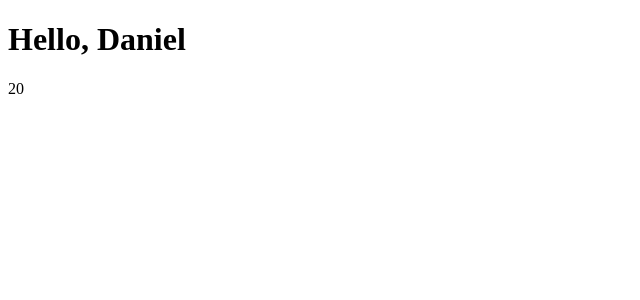
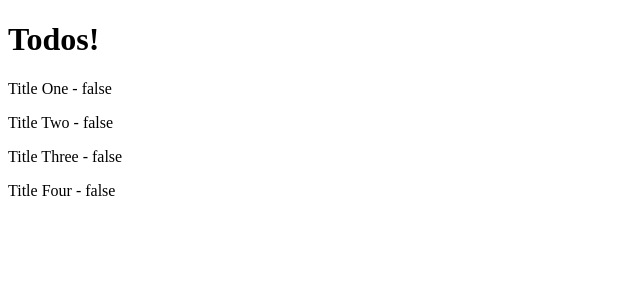
Before and after one commit to GabrielvonPlaten/Angular-Tutorial, an Angular app: page / in a window 1280 px wide. Shown: the top 300 px of the page, without its empty margins (0-640 px from the left). Built offline with nearby package versions, Linux system fonts and the light colour scheme.

Commit message:
Create Todo & Todo-Item components

```diff
--- a/src/app/app.component.html
+++ b/src/app/app.component.html
@@ -1,5 +1,3 @@
 <div>
-  <div>{{ changeName('Daniel') }}</div>
-  <h1>Hello, {{ name }}</h1>
-  <p>{{ calc(2, 10) }}</p>
+  <app-todos></app-todos>
 </div>
--- a/src/app/app.module.ts
+++ b/src/app/app.module.ts
@@ -3,10 +3,14 @@ import { NgModule } from '@angular/core';
 
 import { AppRoutingModule } from './app-routing.module';
 import { AppComponent } from './app.component';
+import { TodosComponent } from './components/todos/todos.component';
+import { TodoItemComponent } from './components/todo-item/todo-item.component';
 
 @NgModule({
   declarations: [
-    AppComponent
+    AppComponent,
+    TodosComponent,
+    TodoItemComponent
   ],
   imports: [
     BrowserModule,
--- /dev/null
+++ b/src/app/components/todo-item/todo-item.component.html
@@ -0,0 +1 @@
+<p>{{ todo.title }} - {{ todo.completed }}</p>
--- /dev/null
+++ b/src/app/components/todo-item/todo-item.component.ts
@@ -0,0 +1,17 @@
+import { Component, OnInit, Input } from '@angular/core';
+import { Todo } from 'src/app/models/Todo';
+
+@Component({
+  selector: 'app-todo-item',
+  templateUrl: './todo-item.component.html',
+  styleUrls: ['./todo-item.component.sass']
+})
+export class TodoItemComponent implements OnInit {
+  @Input() todo: Todo;
+
+  constructor() {}
+
+  ngOnInit() {
+    console.log(Input);
+  }
+}
--- /dev/null
+++ b/src/app/components/todos/todos.component.html
@@ -0,0 +1,4 @@
+<div>
+  <h1>Todos!</h1>
+  <app-todo-item *ngFor="let todo of todos" [todo]="todo"> </app-todo-item>
+</div>
--- /dev/null
+++ b/src/app/components/todos/todos.component.ts
@@ -0,0 +1,38 @@
+import { Component, OnInit } from '@angular/core';
+import { Todo } from 'src/app/models/Todo';
+
+@Component({
+  selector: 'app-todos',
+  templateUrl: './todos.component.html',
+  styleUrls: ['./todos.component.sass']
+})
+export class TodosComponent implements OnInit {
+  todos: Todo[];
+
+  constructor() {}
+
+  ngOnInit() {
+    this.todos = [
+      {
+        id: 0,
+        title: 'Title One',
+        completed: false
+      },
+      {
+        id: 1,
+        title: 'Title Two',
+        completed: false
+      },
+      {
+        id: 2,
+        title: 'Title Three',
+        completed: false
+      },
+      {
+        id: 3,
+        title: 'Title Four',
+        completed: false
+      }
+    ];
+  }
+}
--- /dev/null
+++ b/src/app/models/Todo.ts
@@ -0,0 +1,5 @@
+export class Todo {
+  id: number;
+  title: string;
+  completed: boolean;
+}
```
Also changed, not shown: src/app/components/todo-item/todo-item.component.sass (added), src/app/components/todos/todos.component.sass (added), 2 other files (tests, documents, lock files or other folders).
